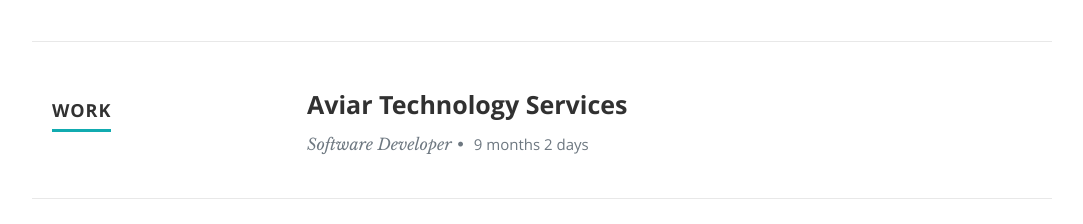
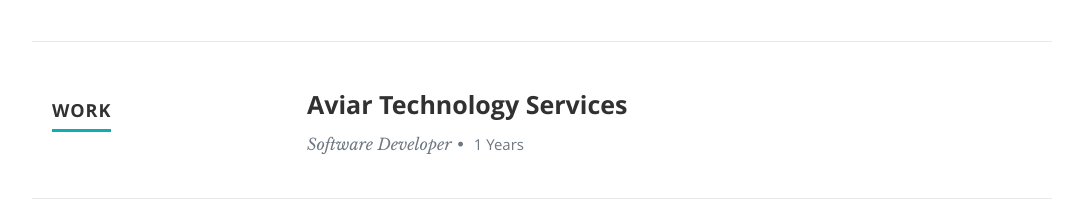
Before and after one commit to Dhinakaran1420/My-Resume, a React (Create React App) app: page / in a window 1280 px wide. Shown: the part 1443-1667 px from the top of the page, without its empty margins (98-1181 px from the left). Built offline with nearby package versions, Linux system fonts and the light colour scheme.

Commit message:
RS[resume-changes]

```diff
--- a/src/resumeData.js
+++ b/src/resumeData.js
@@ -77,7 +77,7 @@ const resumeData = {
       CompanyName: "Aviar Technology Services",
       specialization: "Software Developer",
       DateofJoining: "28-Sep-2022",
-      Experience: experience,
+      Experience: '1 Years',
     },
   ],
   skillsDescription: "Your skills here",
```
